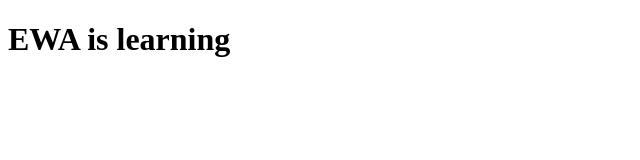
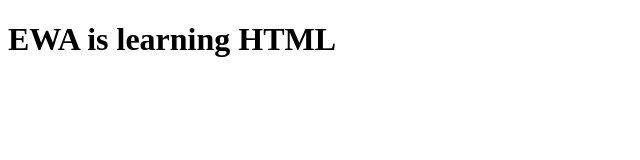
Before and after one commit to Xhicko/Ewa--Class, a plain HTML site: page index.html in a window 1280 px wide. Shown: the whole page, without its empty margins (0-640 px from the left). Drawn offline with Linux system fonts and the light colour scheme.

Commit message:
more updates

```diff
--- a/index.html
+++ b/index.html
@@ -7,6 +7,6 @@
     <title>Document</title>
 </head>
 <body>
-    <h1>EWA is learning</h1>
+    <h1>EWA is learning HTML </h1>
 </body>
 </html>
```
